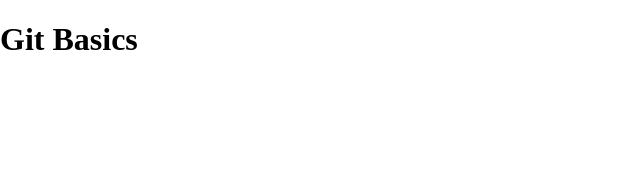
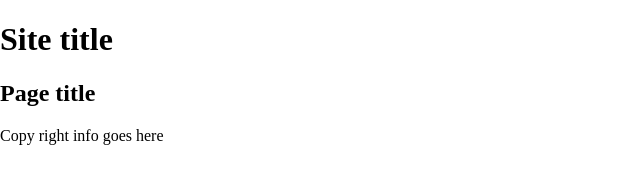
Before and after one commit to splascencia767/git-basics, a plain HTML site: page index.html in a window 1280 px wide. Shown: the whole page, without its empty margins (0-640 px from the left). Drawn offline with nearby package versions, Linux system fonts and the light colour scheme.

Commit message:
Added more info to the template

```diff
--- a/index.html
+++ b/index.html
@@ -14,13 +14,15 @@
     </head>
     <body>
     <header>
-	<h1>Git Basics</h1>
+	<h1>Site title</h1>
     </header>
     <nav id="pageNav">
     </nav>
     <main>
+      <h2>Page title</h2>
     </main>
     <footer>
+      Copy right info goes here
     </footer>
         <script>
 //use the modernizr load to load up external scripts. This will load the scripts asynchronously, but the order listed matters. Although it will load all scripts in parallel, it will execute them in the order listed
```
